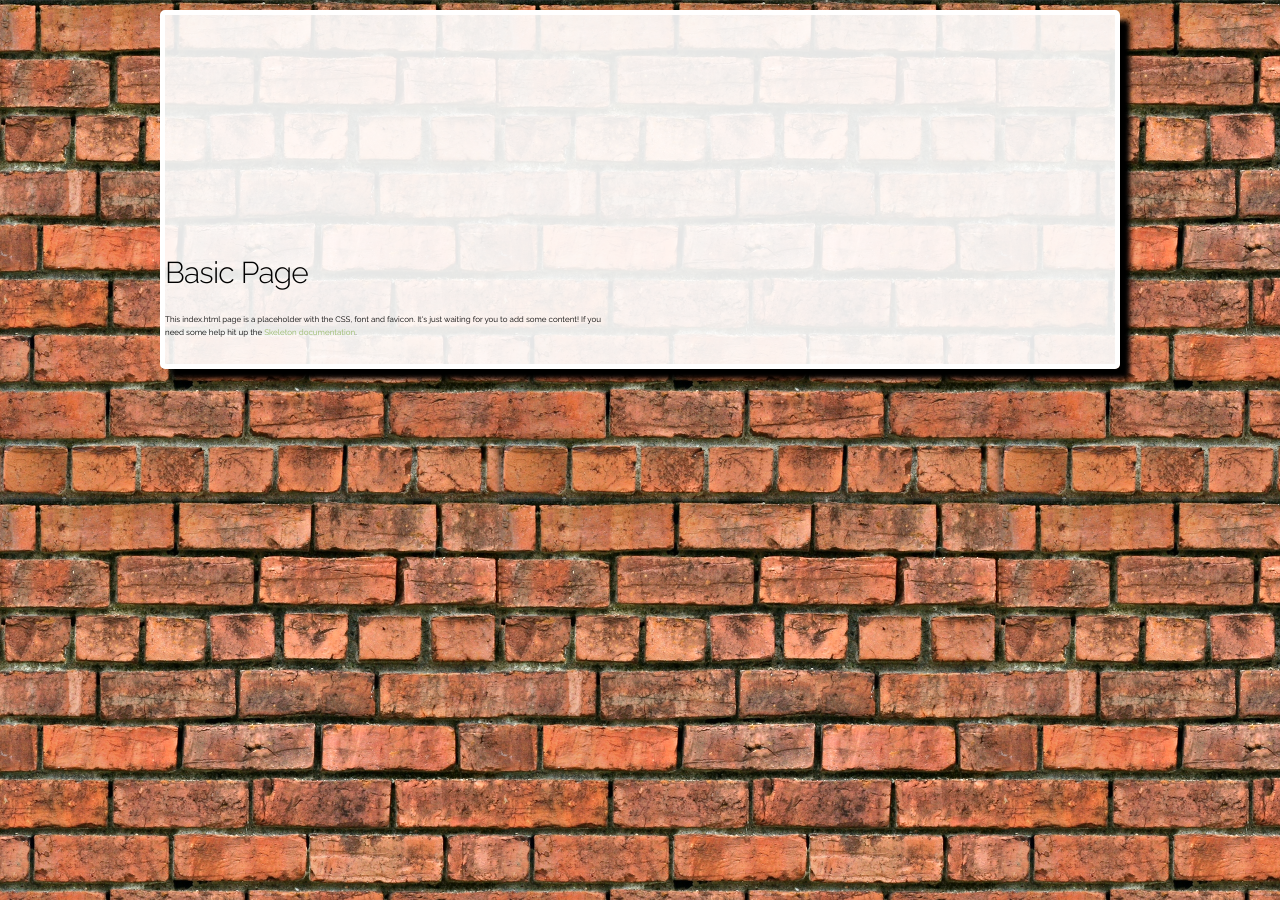
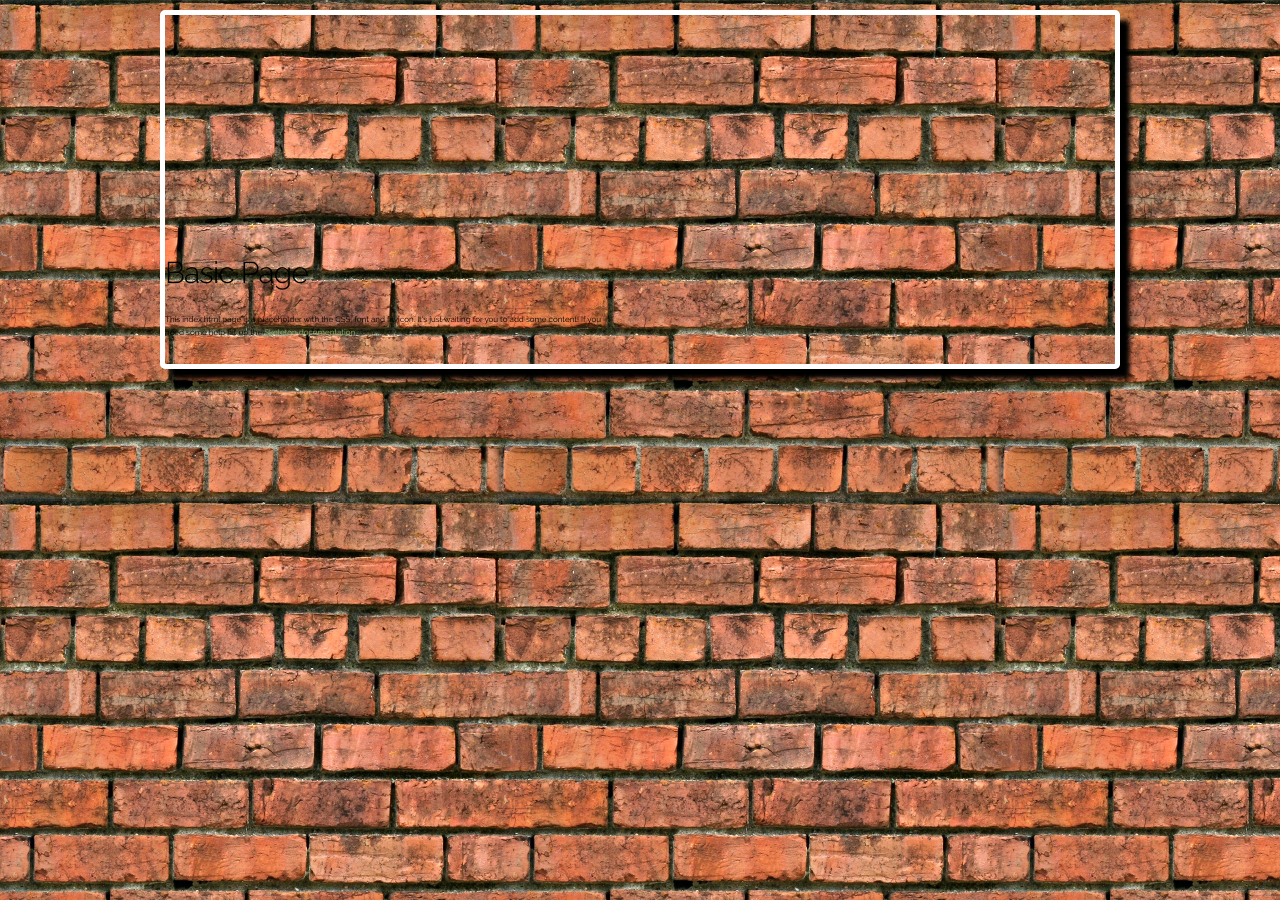
Before and after one commit to jacksoncwilliams/jackson-erin, a Jekyll site: the page skeleton.html, which Jekyll copies as it is, in a window 1280 px wide. Built offline with Jekyll 4.4.1, drawn with Linux system fonts in a browser that asks for light colours.

Commit message:
Update skeleton.css

```diff
--- a/css/skeleton.css
+++ b/css/skeleton.css
@@ -37,15 +37,7 @@
   padding: 0 20px;
   box-sizing: border-box;
 
-  /* Fallback for web browsers that doesn't support RGBa */
-    background: rgb(255, 255, 255) opacity: 0.9;
-    				   filter: alpha(opacity=90);;
-    /* RGBa with 0.6 opacity */
-    background: rgba(255, 255, 255, 0.9);
-    /* For IE 5.5 - 7*/
-    filter:progid:DXImageTransform.Microsoft.gradient(startColorstr=#FFFFFF, endColorstr=#FFFFFF);
-    /* For IE 8*/
-    -ms-filter: "progid:DXImageTransform.Microsoft.gradient(startColorstr=#FFFFFF, endColorstr=#FFFFFF)";
+
 color: #000;
 border: 5px solid #fff;
 border-radius: 5px;
```
